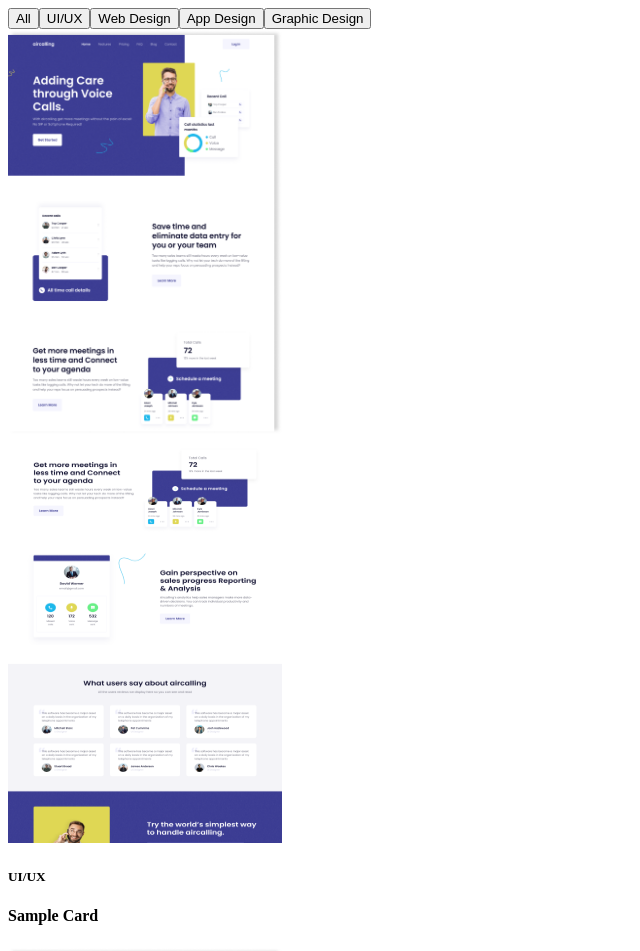
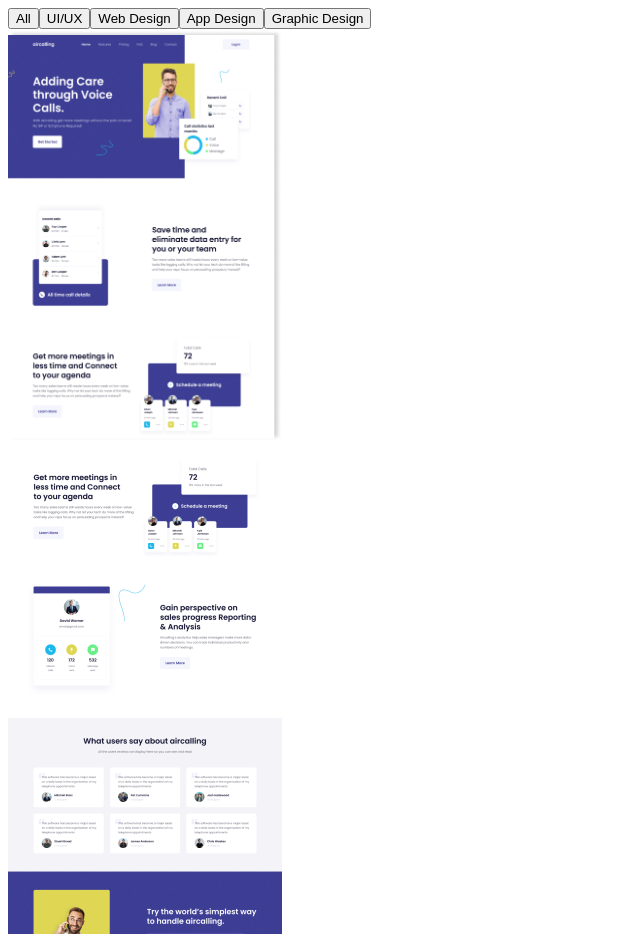
Before and after one commit to ankurjaiswalofficial/portfolio_next_js, a Next.js app: page /MyProjects/MyProjectsContent in a window 1280 px wide. Shown: the top 951 px of the page, without its empty margins (0-640 px from the left). Built offline with nearby package versions, Linux system fonts and the light colour scheme.

Commit message:
fixed small image source warning

```diff
--- a/src/components/MyProjectsCard.tsx
+++ b/src/components/MyProjectsCard.tsx
@@ -24,11 +24,11 @@
                     >
                         <Image
                             width={274}
-                            height={405}
+                            height={412}
                             alt={title}
                             src={img1Src}
                             className={cn(
-                                "w-auto h-auto",
+                                "lg:w-[274px] lg:h-[412px]",
                                 MyProjectsCardStyles.imageStyles.image1
                                     .imgStyles
                             )}
@@ -41,11 +41,11 @@
                     >
                         <Image
                             width={274}
-                            height={405}
+                            height={489}
                             alt={title}
                             src={img2Src}
                             className={cn(
-                                "w-auto h-auto",
+                                "lg:w-[274px] lg:h-[489px]",
                                 MyProjectsCardStyles.imageStyles.image2
                                     .imgStyles
                             )}
--- a/src/components/ServiceCard.tsx
+++ b/src/components/ServiceCard.tsx
@@ -63,7 +63,7 @@
                     alt={""}
                     src={imgSrc}
                     className={cn(
-                        "w-auto h-auto",
+                        "lg:w-[80px] lg:h-[80px]",
                         ServiceCardStyles.imageStyles
                     )}
                 />
--- a/src/components/TestimonialCard.tsx
+++ b/src/components/TestimonialCard.tsx
@@ -20,6 +20,7 @@
                             width={1920}
                             height={1080}
                             alt=""
+                            priority={true}
                             className={cn(
                                 "w-auto h-auto",
                                 TestimonialsCardStyles.imageStyles
--- a/src/pages/Contact/ContactContent.tsx.tsx
+++ b/src/pages/Contact/ContactContent.tsx.tsx
@@ -6,8 +6,12 @@
 
 function ContactContent({ className }: Readonly<ClassNameProps>) {
     return (
-        <form className={cn(ContactContentStyles.formStyles, className)}>
+        <form
+            className={cn(ContactContentStyles.formStyles, className)}
+            id="contactForm"
+        >
             <input
+                id="userEmail"
                 type="email"
                 placeholder="Enter Your Email"
                 className={ContactContentStyles.inputStyles}
```
